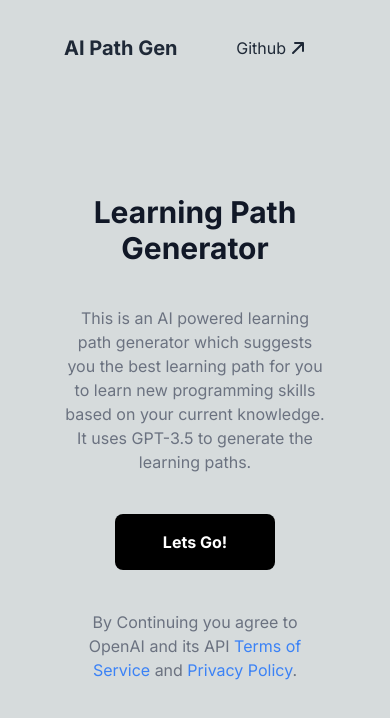
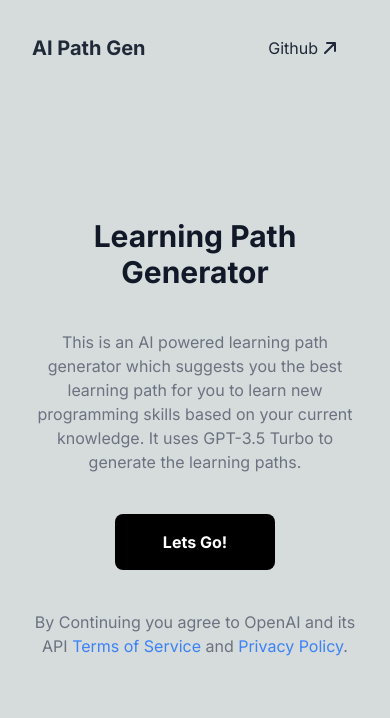
Before and after one commit to dilpreetsinghaulakh/ai-path-gen, a Next.js app: page / in a window 390 px wide. Shown: the top 718 px of the page. Built offline with nearby package versions, Linux system fonts and the light colour scheme.

Commit message:
Improved responsiveness

```diff
--- a/app/getting-started/page.js
+++ b/app/getting-started/page.js
@@ -2,7 +2,7 @@ import Link from "next/link";
 
 export default function GettingStarted() {
   return (
-    <main className=" max-w-7xl mx-auto px-16 w-screen" id="mainContent">
+    <main className=" max-w-7xl mx-auto  px-8 sm:px-16 w-screen" id="mainContent">
       <div className="flex flex-col items-center h-full gap-10 justify-center">
         <h1 className="text-3xl font-bold text-center text-gray-900 dark:text-gray-100">
           Before you continue...
--- a/app/header.js
+++ b/app/header.js
@@ -2,7 +2,7 @@ import Link from "next/link";
 
 export default function Header() {
   return (
-    <header className="max-w-7xl mx-auto px-16 w-screen h-24 flex items-center justify-between">
+    <header className="max-w-7xl mx-auto  px-8 sm:px-16 w-screen h-24 flex items-center justify-between">
       <Link
         href={"/"}
         className="font-bold text-xl text-gray-800 dark:text-gray-200"
--- a/app/page.js
+++ b/app/page.js
@@ -48,7 +48,10 @@ export default function Home() {
 
   return (
     <main>
-      <div className=" max-w-7xl mx-auto px-16 w-screen" id="mainContent">
+      <div
+        className="max-w-7xl mx-auto px-8 sm:px-16 w-screen"
+        id="mainContent"
+      >
         <div className="flex flex-col items-center h-full gap-10 justify-center">
           <h1 className="text-3xl font-bold text-center text-gray-900 dark:text-gray-100">
             Learning Path Generator
@@ -56,8 +59,8 @@ export default function Home() {
           <p className="text-center text-gray-500 dark:text-gray-400 max-w-3xl">
             This is an AI powered learning path generator which suggests you the
             best learning path for you to learn new programming skills based on
-            your current knowledge. It uses GPT-3.5 to generate the learning
-            paths.
+            your current knowledge. It uses GPT-3.5 Turbo to generate the
+            learning paths.
           </p>
 
           <Link
```
